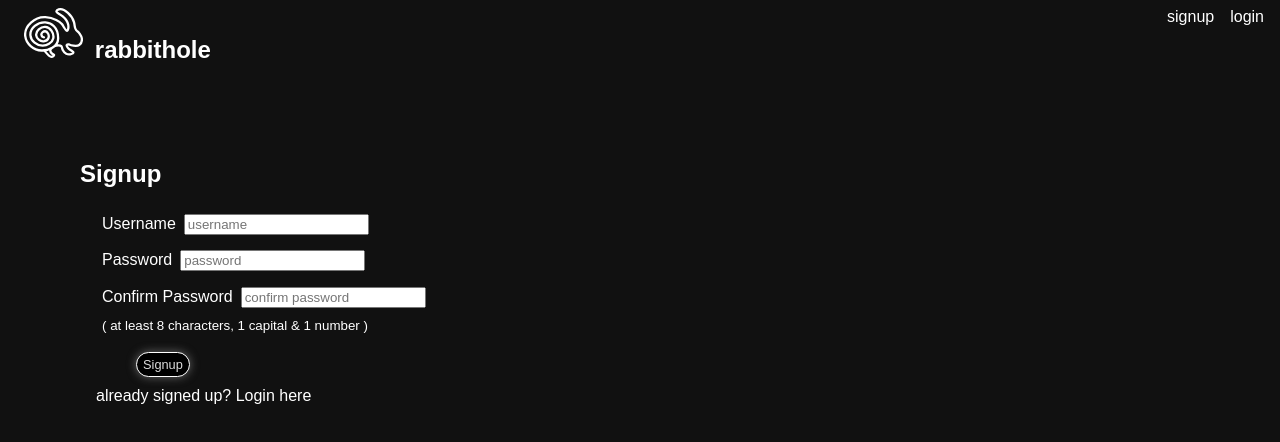
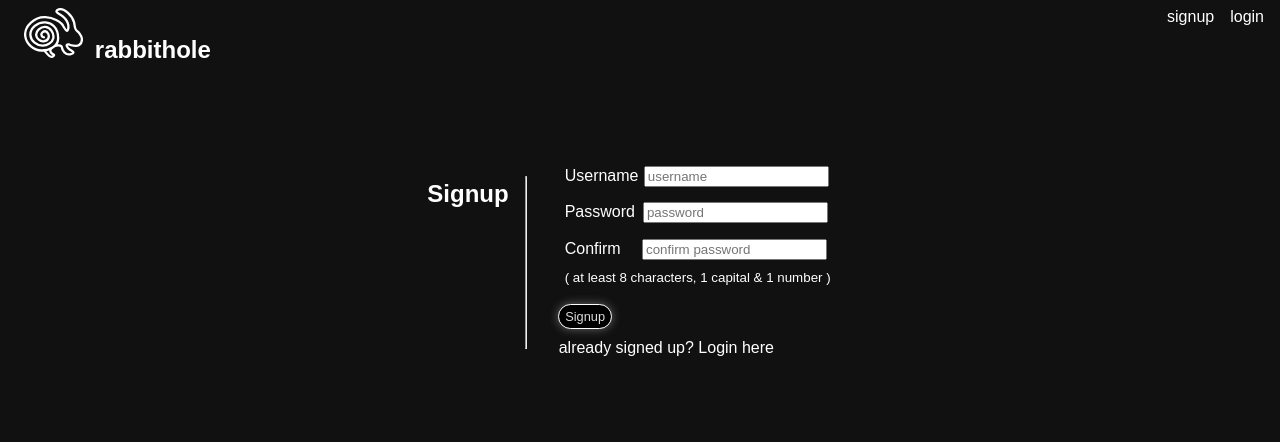
Before and after one commit to Wfritz5/wikiRabbitHole, a React (Create React App) app in the folder client/: page /signup in a window 1280 px wide. Shown: the top 442 px of the page. Built offline with nearby package versions, Linux system fonts and the light colour scheme; no server answers.

Commit message:
signupstyled

```diff
--- a/client/src/App.css
+++ b/client/src/App.css
@@ -18,6 +18,10 @@
     font-size: large;
 }
 
+button:focus {
+    outline: 0;
+}
+
 @keyframes App-logo-spin {
     from {
         transform: rotate(0deg);
--- a/client/src/components/Signup/Signup.js
+++ b/client/src/components/Signup/Signup.js
@@ -1,5 +1,6 @@
 import React, { Component } from "react";
 import styled from 'styled-components';
+import { Input } from "reactstrap"
 
 const Label = styled.label`
 color:white;
@@ -7,6 +8,8 @@ margin:0.5em;
 `;
 const FormGroup = styled.fieldset`
 border:none;
+`;
+const Form = styled.form`
 `;
 
 const LogIn = styled.a`
@@ -35,9 +38,22 @@ font-size:0.8em;
 margin:0px 0px 2px 5%;`;
 
 const Container = styled.div`
-display:relative;
+display:flex;
+justify-content:center;
+width:100%;
 margin:5em;
 `;
+
+const Rule = styled.hr`
+margin:1em;
+`;
+
+const InputStyleL = {
+    marginLeft: 1 + "em"
+}
+const InputStyleR = {
+    marginLeft: -0.2 + "em"
+}
 
 class Signup extends Component {
     state = {
@@ -97,21 +113,22 @@ class Signup extends Component {
         return (
             <Container>
                 <Title className="loginTitle title-font">Signup</Title>
+                <Rule></Rule>
                 {this.props.message ? (
                     <alert className="animated fadeIn" color="danger">{this.props.message}</alert>
                 ) : (<></>)}
-                <form>
+                <Form>
                     <FormGroup>
                         <Label htmlFor="username">Username</Label>
-                        <input type="text" name="username" id="username" placeholder="username" value={this.props.username} onChange={this.props.handleInputChange} valid={this.state.validUsername} />
+                        <Input style={InputStyleR} type="text" name="username" id="username" placeholder="username" value={this.props.username} onChange={this.props.handleInputChange} valid={this.state.validUsername} />
                     </FormGroup>
                     <FormGroup>
-                        <Label for="password">Password</Label>
+                        <Label htmlFor="password">Password</Label>
                         <input type="password" name="password" id="password" placeholder="password" value={this.props.password} onChange={this.props.handleInputChange} valid={this.state.validPassword} />
                     </FormGroup>
                     <FormGroup>
-                        <Label htmlFor="confirmPassword">Confirm Password</Label>
-                        <input type="password" name="confirmPassword" id="confirmPassword" placeholder="confirm password" value={this.props.confirmPassword} onChange={this.props.handleInputChange} valid={this.state.confirmPassword} />
+                        <Label htmlFor="confirmPassword">Confirm</Label>
+                        <Input style={InputStyleL} type="password" name="confirmPassword" id="confirmPassword" placeholder="confirm password" value={this.props.confirmPassword} onChange={this.props.handleInputChange} valid={this.state.confirmPassword} />
                         <P><small>( at least 8 characters, 1 capital & 1 number )</small></P>
                     </FormGroup>
                     {/* if all fields are valid, allow the user to submit the form */}
@@ -123,7 +140,7 @@ class Signup extends Component {
                     <P className="signupLink">
                         <LogIn to="/login">already signed up?  Login here</LogIn>
                     </P>
-                </form>
+                </Form>
             </Container>
         );
     }
--- a/client/src/pages/Auth/Auth.js
+++ b/client/src/pages/Auth/Auth.js
@@ -4,6 +4,12 @@ import React, {
 import Login from "../../components/Login";
 import Signup from "../../components/Signup";
 import API from "../../utils/API";
+import styled from "styled-components";
+
+const Container = styled.div`
+display:flex;
+justify-content:center;
+`;
 
 class Auth extends Component {
 
@@ -74,7 +80,7 @@ class Auth extends Component {
     }
 
     render() {
-        return (<div className="authBox" > {
+        return (<Container className="authBox" > {
             (this.props.action === "login") ? (<Login
                 username={this.state.username}
                 password={this.state.password}
@@ -92,7 +98,7 @@ class Auth extends Component {
                         message={this.state.message}
                     />
                 )}
-        </div>
+        </Container>
         )
     }
 }
```
